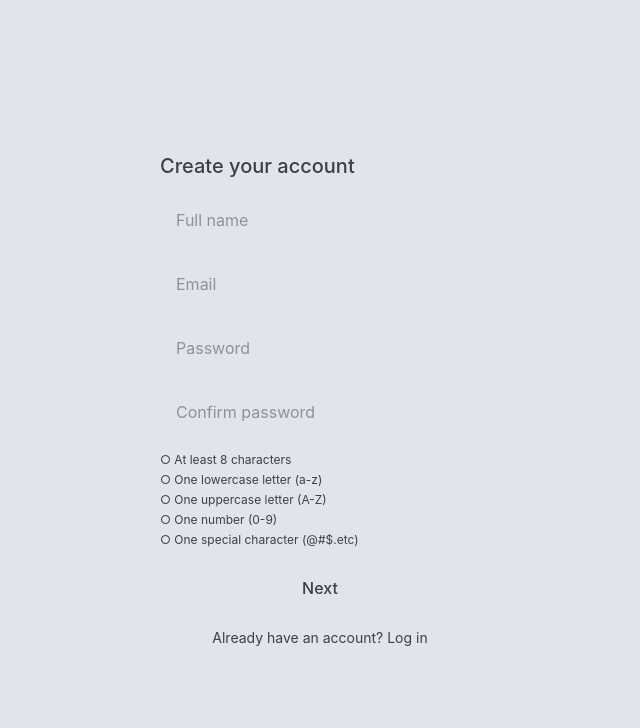
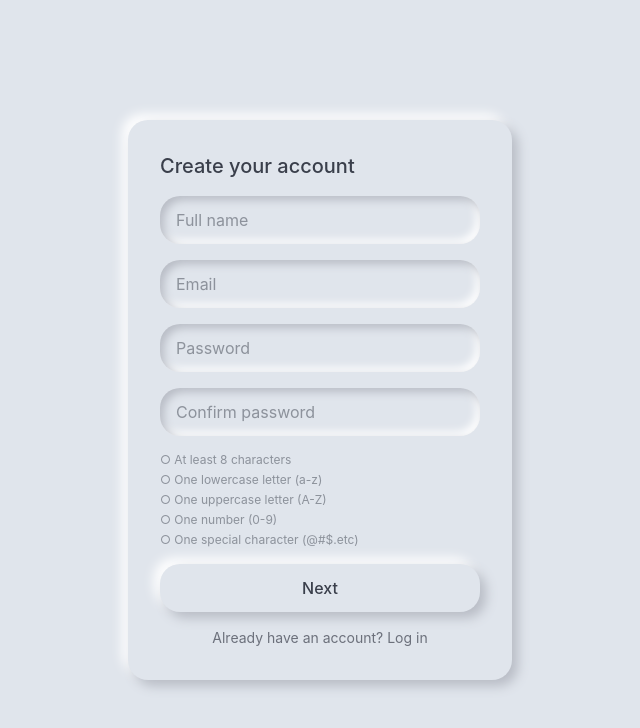
Before and after one commit to saadferozee/Nooks, a Next.js app: page /signup in a window 1280 px wide. Shown: the top 728 px of the page, without its empty margins (320-960 px from the left). Built offline with nearby package versions, Linux system fonts and the light colour scheme; no server answers.

Commit message:
[fixed] styling for Signup Form didn't working, fixed

```diff
--- a/app/globals.css
+++ b/app/globals.css
@@ -1,7 +1,9 @@
 @import "tailwindcss";
 
-:root {
-  /* Colors */
+/* Re-enables class-based dark mode (.dark on <html>/<body>) — v4 defaults to OS-level preference otherwise */
+@custom-variant dark (&:where(.dark, .dark *));
+
+@theme {
   --color-base-light: #e0e5ec;
   --color-base-dark: #2a2d3a;
 
@@ -20,19 +22,12 @@
   --color-ink-light: #3a3f4b;
   --color-ink-dark: #e4e6eb;
 
-  /* Radius */
   --radius-neo: 20px;
 
-  /* Shadows */
   --shadow-neo-raised: 6px 6px 12px #b8bcc5, -6px -6px 12px #ffffff;
-  --shadow-neo-pressed: inset 4px 4px 8px #b8bcc5,
-    inset -4px -4px 8px #ffffff;
-
-  --shadow-neo-raised-dark: 6px 6px 12px #21232d,
-    -6px -6px 12px #333747;
-
-  --shadow-neo-pressed-dark: inset 4px 4px 8px #21232d,
-    inset -4px -4px 8px #333747;
+  --shadow-neo-pressed: inset 4px 4px 8px #b8bcc5, inset -4px -4px 8px #ffffff;
+  --shadow-neo-raised-dark: 6px 6px 12px #21232d, -6px -6px 12px #333747;
+  --shadow-neo-pressed-dark: inset 4px 4px 8px #21232d, inset -4px -4px 8px #333747;
 }
 
 :root {
@@ -51,23 +46,26 @@ body {
   transition: background-color 0.2s ease, color 0.2s ease;
 }
 
-/* Reusable neomorphic surface — use on cards, inputs, buttons */
+button {
+  cursor: pointer;
+}
+
 .neo-surface {
   background-color: var(--neo-base);
   border-radius: 20px;
-  box-shadow: 6px 6px 12px #b8bcc5, -6px -6px 12px #ffffff;
+  box-shadow: var(--shadow-neo-raised);
 }
 
 .dark .neo-surface {
-  box-shadow: 6px 6px 12px #21232d, -6px -6px 12px #333747;
+  box-shadow: var(--shadow-neo-raised-dark);
 }
 
 .neo-pressed {
   background-color: var(--neo-base);
   border-radius: 20px;
-  box-shadow: inset 4px 4px 8px #b8bcc5, inset -4px -4px 8px #ffffff;
+  box-shadow: var(--shadow-neo-pressed);
 }
 
 .dark .neo-pressed {
-  box-shadow: inset 4px 4px 8px #21232d, inset -4px -4px 8px #333747;
+  box-shadow: var(--shadow-neo-pressed-dark);
 }
--- a/app/page.tsx
+++ b/app/page.tsx
@@ -1,10 +1,11 @@
-import Image from "next/image";
+import LogoutButton from "@/components/auth/LogoutButton";
 
 export default function Home() {
   return (
     <div>
       <h1>this is homepage.</h1>
       <a href="/signup">click to SignUp</a>
+      <LogoutButton />
     </div>
   );
 }
--- /dev/null
+++ b/components/auth/LogoutButton.tsx
@@ -0,0 +1,24 @@
+"use client";
+
+import { createClient } from '@/lib/supabase/client';
+import { useRouter } from 'next/navigation';
+
+const LogoutButton = () => {
+
+    const router = useRouter();
+    const supabase = createClient();
+
+    const handleLogout = async () => {
+        await supabase.auth.signOut();
+        router.push("/login");
+        router.refresh();
+    }
+
+    return (
+        <button onClick={handleLogout} className='neo-surface px-4 py-2 text-sm cursor-pointer'>
+            Log Out
+        </button>
+    );
+};
+
+export default LogoutButton;
--- a/components/auth/SignupForm.tsx
+++ b/components/auth/SignupForm.tsx
@@ -184,7 +184,7 @@ export function SignupForm() {
 
                     <button
                         type="submit"
-                        className="rounded-neo bg-base-light px-4 py-3 font-medium text-primary-light shadow-neo-raised transition active:shadow-neo-pressed dark:bg-base-dark dark:text-primary-dark dark:shadow-neo-raised-dark dark:active:shadow-neo-pressed-dark"
+                        className="rounded-neo bg-base-light px-4 py-3 font-medium text-ink-light shadow-neo-raised transition active:shadow-neo-pressed dark:bg-base-dark dark:text-ink-dark dark:shadow-neo-raised-dark dark:active:shadow-neo-pressed-dark"
                     >
                         Next
                     </button>
--- a/middleware.ts
+++ b/middleware.ts
@@ -28,7 +28,17 @@ export async function middleware(request: NextRequest) {
     );
 
     // Refreshes the auth session on every request.
-    await supabase.auth.getUser();
+    const {data: {user}} = await supabase.auth.getUser();
+    const path = request.nextUrl.pathname;
+    const isAuthPage = path === "/login" || path === "/signup";
+
+    // if user not login, then redirect to login page.
+    if (!user && !isAuthPage) {
+        return NextResponse.redirect(new URL("/login", request.url));
+    }
+    if (user && isAuthPage) {
+        return NextResponse.redirect(new URL("/", request.url));
+    }
 
     return response;
 }
--- a/tailwind.config.ts
+++ /dev/null
@@ -1,38 +0,0 @@
-import { Config } from "tailwindcss";
-
-const config: Config = {
-    darkMode: "class",
-    content: [
-        "./app/**/*.{js,ts,jsx,tsx,mdx}",
-        "./components/**/*.{js,ts,jsx,tsx,mdx}",
-    ],
-    theme: {
-        extend: {
-            colors: {
-                base: { light: "#E0E5EC", dark: "#2A2D3A" },
-                surface: { light: "#F5F7FA", dark: "#343849" },
-                primary: { light: "#6C63FF", dark: "#8B85FF" },
-                secondary: { light: "#FF8B6B", dark: "#FF9C7F" },
-                online: { light: "#4ADE80", dark: "#5EE499" },
-                ink: { light: "#3A3F4B", dark: "#E4E6EB" },
-            },
-            boxShadow: {
-                // Neomorphic raised (light mode)
-                "neo-raised": "6px 6px 12px #b8bcc5, -6px -6px 12px #ffffff",
-                "neo-pressed":
-                    "inset 4px 4px 8px #b8bcc5, inset -4px -4px 8px #ffffff",
-                // Neomorphic raised (dark mode)
-                "neo-raised-dark":
-                    "6px 6px 12px #21232d, -6px -6px 12px #333747",
-                "neo-pressed-dark":
-                    "inset 4px 4px 8px #21232d, inset -4px -4px 8px #333747",
-            },
-            borderRadius: {
-                neo: "20px",
-            },
-        },
-    },
-    plugins: [],
-};
-
-export default config;
```
Also changed, not shown: 2 other files (tests, documents, lock files or other folders).
